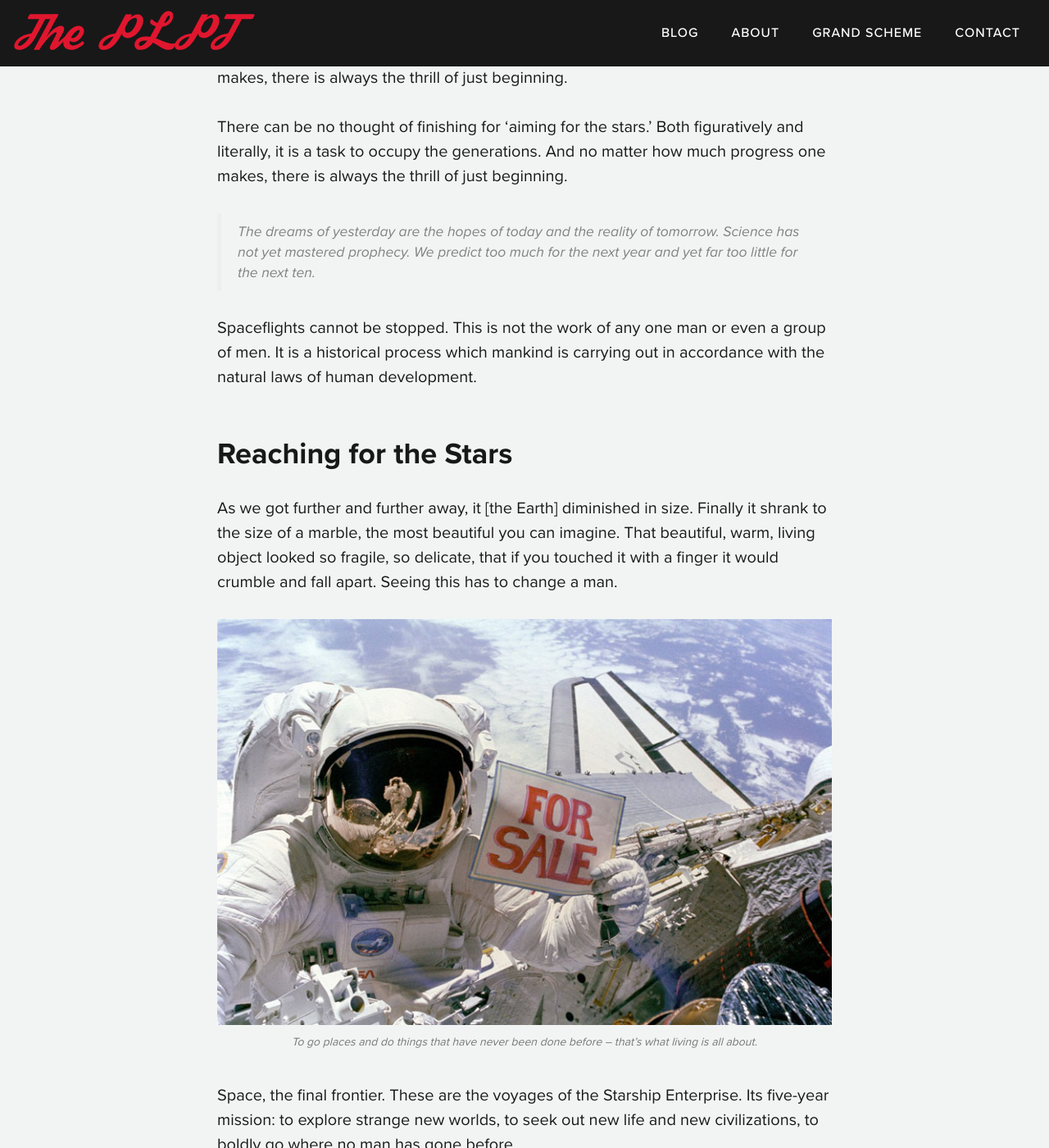
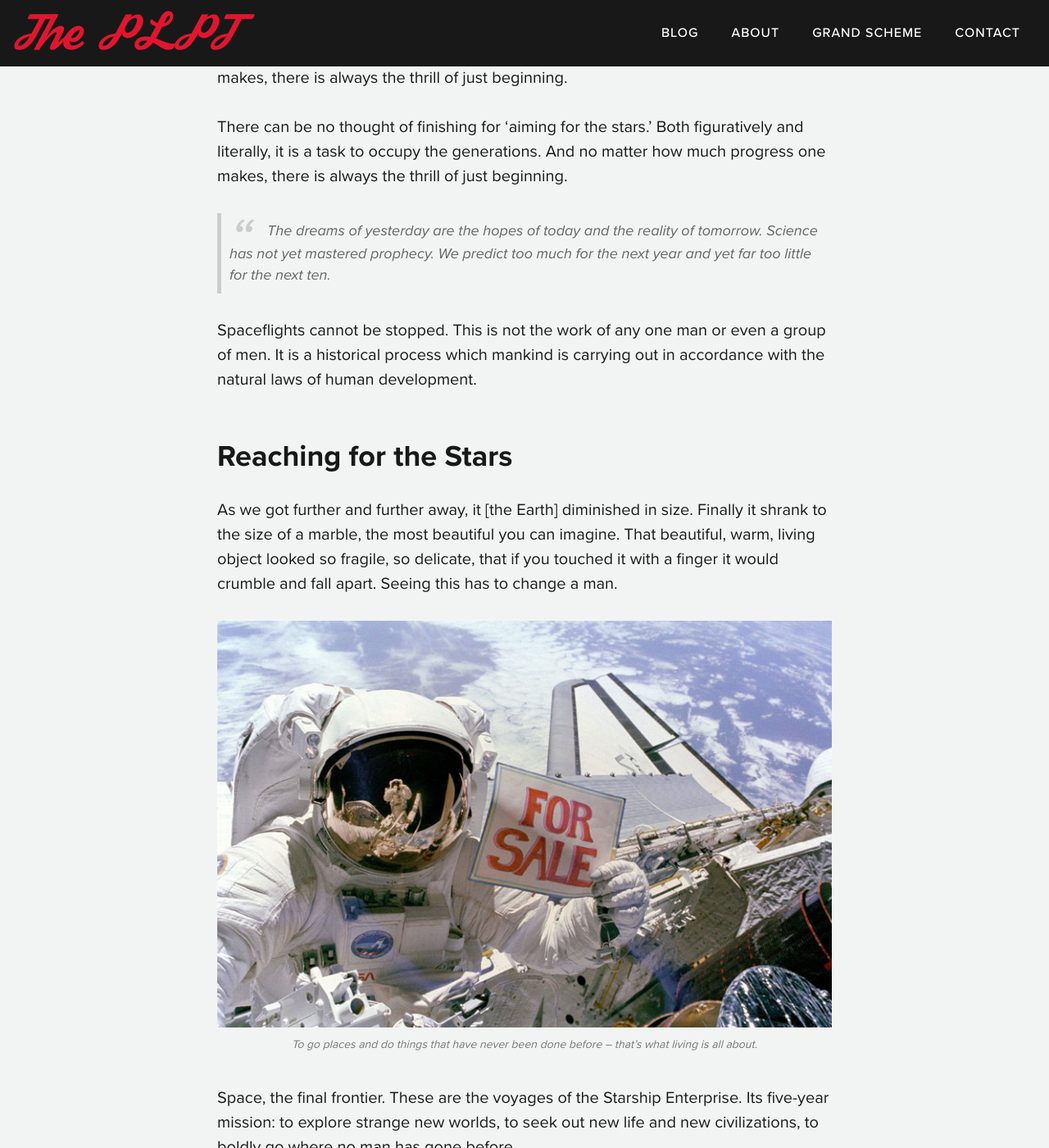
Before and after one commit to thepulpit/thepulpit.github.io, a Jekyll site: the page built from _posts/2014-06-10-dinosaurs.markdown, in a window 1280 px wide and 1400 px high, scrolled down 1369 px. Shown: the whole window at 82% size. Built offline with Jekyll 4.4.1, drawn with Linux system fonts in a browser that asks for light colours; nearby versions of some CDN libraries.

Commit message:
block quote, cursor img, selection color

```diff
--- a/css/clean-blog.css
+++ b/css/clean-blog.css
@@ -84,10 +84,27 @@ a:focus {
 }
 a img:hover,
 a img:focus {
-  cursor: zoom-in;
+
 }
 blockquote {
-  color: #808080;
+  border-left: 5px solid #ccc;
+  margin: 1.5em 0;
+  color: #646464;
+  padding: 0.5em 10px;
+  quotes: "\201C""\201D""\2018""\2019";
+  font-size: 18px;
+}
+blockquote:before {
+  color: #ccc;
+  content: open-quote;
+  font-size: 4em;
+  line-height: 0.1em;
+  margin-right: 0.25em;
+  vertical-align: -0.4em;
+}
+blockquote p {
+  display: inline;
+
 }
 .ThreeColumn{
   display: flex;
@@ -531,12 +548,12 @@ form .row:first-child .floating-label-form-group {
 ::-moz-selection {
   color: #f2f4f4;
   text-shadow: none;
-  background: #E0162E;
+  background: #EE7769;
 }
 ::selection {
   color: #f2f4f4;
   text-shadow: none;
-  background: #E0162E;
+  background: #EE7769;
 }
 img::selection {
   color: #f2f4f4;
```
